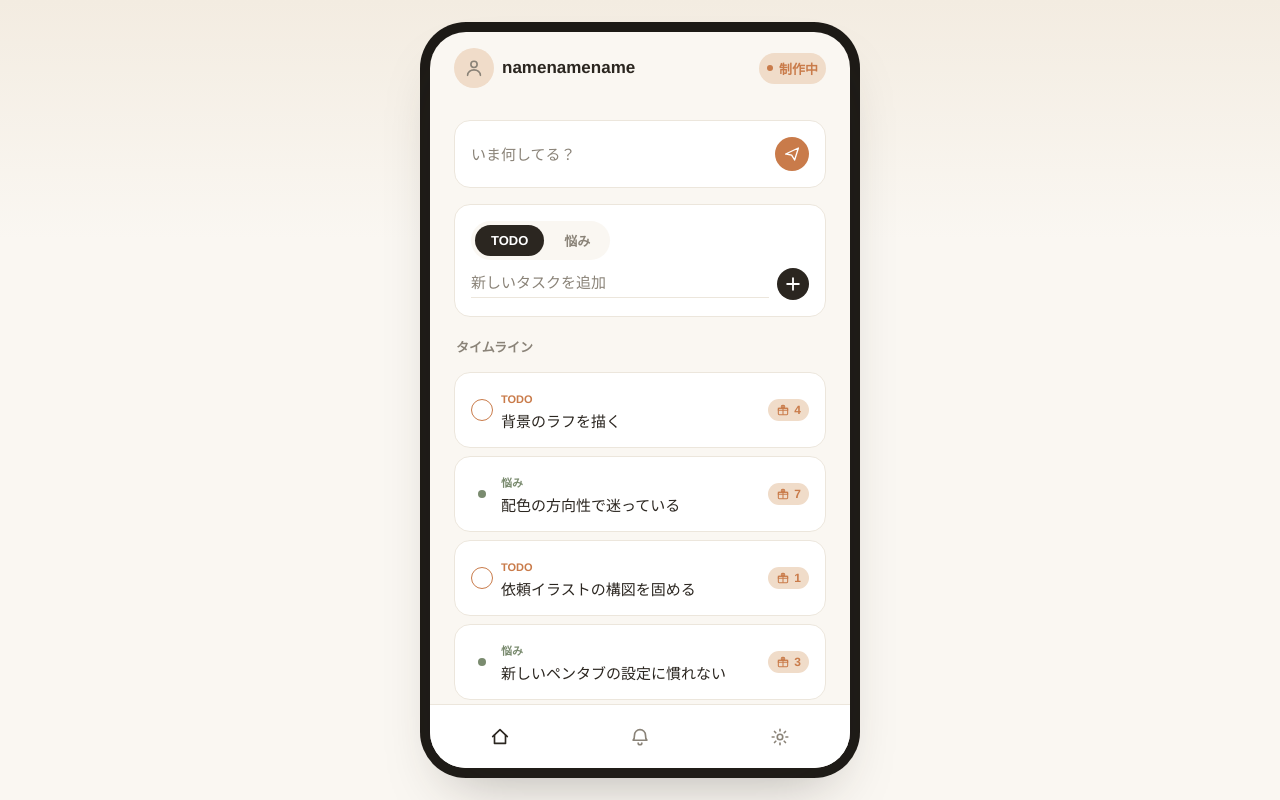
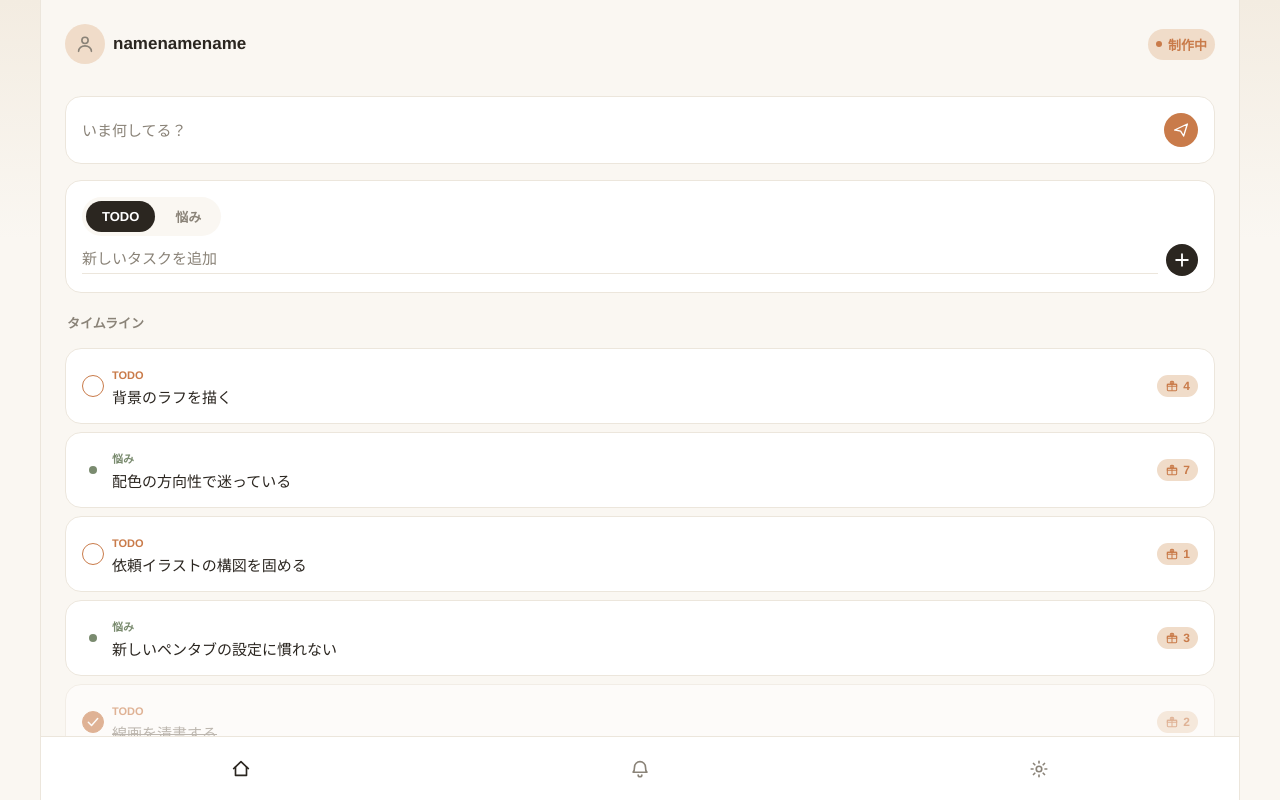
Before and after one commit to kamenoharuki/atelier-app, a React (Vite) app: page / in a window 1280 px wide. Built offline with nearby package versions, Linux system fonts and the light colour scheme.

Commit message:
force update

```diff
--- a/src/App.css
+++ b/src/App.css
@@ -1,25 +1,21 @@
 .page {
+  width: 100%;
   min-height: 100vh;
-  display: flex;
-  align-items: center;
-  justify-content: center;
-  padding: var(--space-xl) var(--space-md);
-  background: linear-gradient(180deg, #f3ece1 0%, var(--color-background) 240px);
+  background: var(--color-background);
 }
 
-.phone {
+.app {
   width: 100%;
-  max-width: 420px;
-  height: min(880px, 92vh);
+  max-width: 1200px;
+  height: 100vh;
+  height: 100dvh;
+  margin: 0 auto;
   background: var(--color-background);
-  border-radius: 36px;
-  box-shadow: 0 30px 60px -20px rgba(43, 38, 32, 0.35), 0 0 0 10px #1e1b17;
-  overflow: hidden;
   display: flex;
   flex-direction: column;
 }
 
-.phone__screen {
+.app__screen {
   flex: 1;
   display: flex;
   flex-direction: column;
@@ -27,21 +23,23 @@
   padding-top: var(--space-sm);
 }
 
-.phone__content {
+.app__content {
   flex: 1;
   overflow-y: auto;
   padding-top: var(--space-md);
 }
 
-@media (max-width: 480px) {
+@media (min-width: 768px) {
   .page {
-    padding: 0;
+    background: linear-gradient(180deg, #f3ece1 0%, var(--color-background) 240px);
   }
 
-  .phone {
-    max-width: 100%;
-    height: 100vh;
-    border-radius: 0;
-    box-shadow: none;
+  .app {
+    border-left: 1px solid var(--color-border);
+    border-right: 1px solid var(--color-border);
+  }
+
+  .app__screen {
+    padding-top: var(--space-md);
   }
 }
--- a/src/App.tsx
+++ b/src/App.tsx
@@ -14,13 +14,13 @@ export default function App() {
 
   return (
     <div className="page">
-      <div className="phone">
-        <div className="phone__screen">
+      <div className="app">
+        <div className="app__screen">
           {tab !== 'settings' && (
             <ArtistHeader name="namenamename" status={status} onChangeStatus={setStatus} />
           )}
 
-          <div className="phone__content">
+          <div className="app__content">
             {tab === 'home' && <HomeScreen />}
             {tab === 'notification' && <NotificationScreen />}
             {tab === 'settings' && <SettingsScreen />}
```
